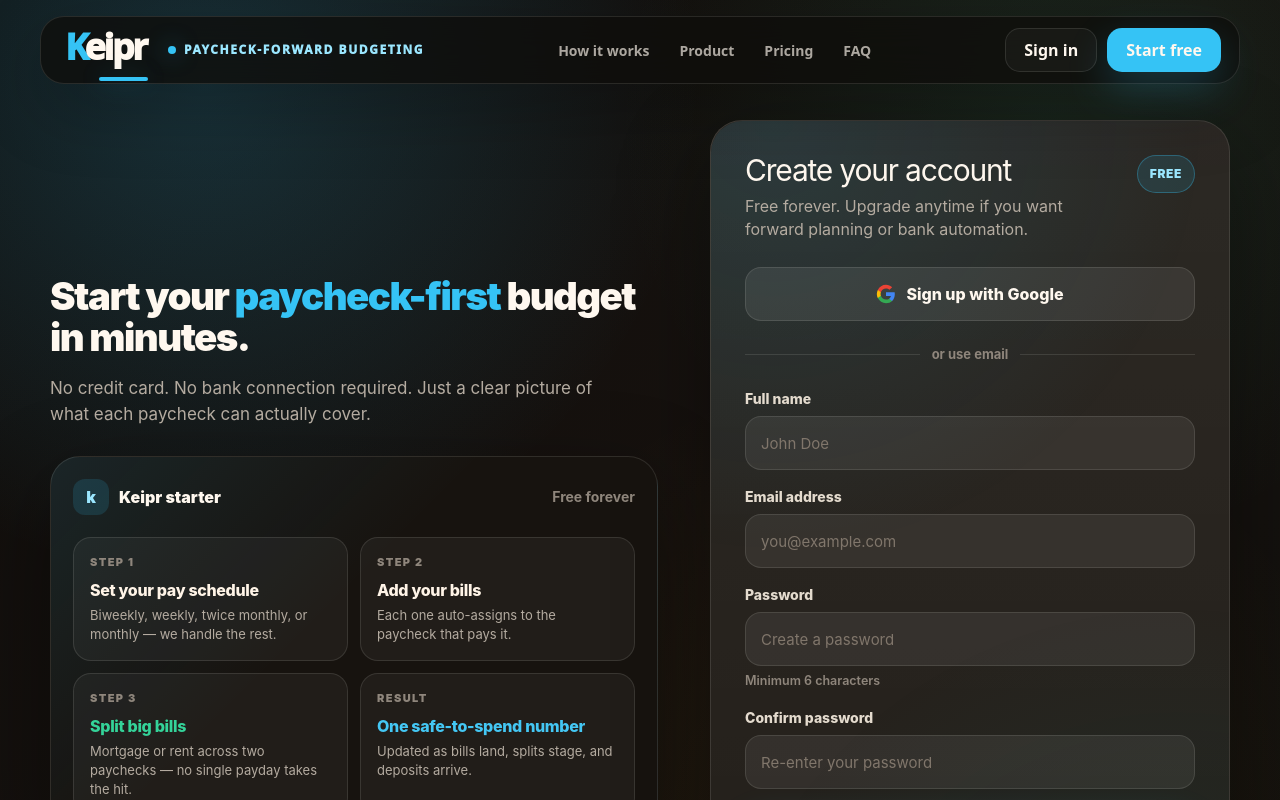
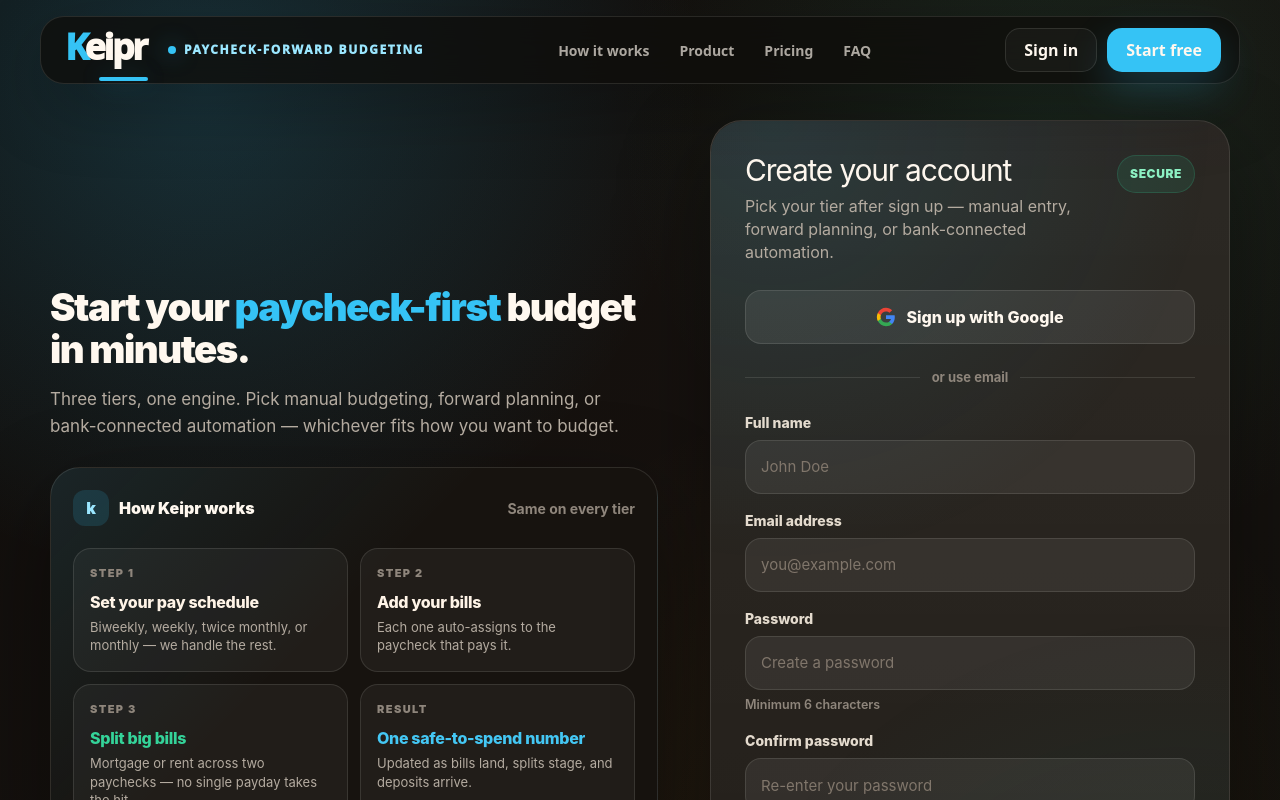
Before and after one commit to jesan-ux89/keiprwebsite, a Next.js app: page /auth/signup in a window 1280 px wide. Shown: the top 800 px of the page. Built offline with nearby package versions, Linux system fonts and the light colour scheme; no server answers.

Commit message:
/auth/signup: drop 'Free forever' framing, present three tiers as equal options

```diff
--- a/src/app/auth/signup/page.tsx
+++ b/src/app/auth/signup/page.tsx
@@ -214,13 +214,13 @@ export default function SignupPage() {
             letter-spacing: -0.04em;
           }
           .loginHead p { margin: 0; color: #b4aba0; line-height: 1.45; }
-          .freePill {
+          .securePill {
             flex: 0 0 auto;
             border-radius: 999px;
             padding: 9px 12px;
-            background: rgba(53,195,245,0.12);
-            color: #9be7ff;
-            border: 1px solid rgba(53,195,245,0.32);
+            background: rgba(52, 211, 153, 0.1);
+            color: #8df2c4;
+            border: 1px solid rgba(52, 211, 153, 0.18);
             font-weight: 900;
             font-size: 12px;
             letter-spacing: 0.05em;
@@ -364,7 +364,7 @@ export default function SignupPage() {
             .loginCard { padding: 24px; border-radius: 24px; }
             .loginCard::before { border-radius: 24px; }
             .loginHead { display: block; }
-            .freePill { display: inline-flex; margin-top: 14px; }
+            .securePill { display: inline-flex; margin-top: 14px; }
             .perksGrid { grid-template-columns: 1fr; }
           }
         `}</style>
@@ -373,17 +373,17 @@ export default function SignupPage() {
           <section className="story" aria-label="Why join Keipr">
             <h1>Start your <em>paycheck-first</em> budget in minutes.</h1>
             <p className="storyCopy">
-              No credit card. No bank connection required. Just a clear picture of what each
-              paycheck can actually cover.
+              Three tiers, one engine. Pick manual budgeting, forward planning, or bank-connected
+              automation &mdash; whichever fits how you want to budget.
             </p>
 
             <div className="preview" aria-label="What you get with Keipr">
               <div className="previewTop">
                 <div className="previewTitle">
                   <span className="miniLogo">k</span>
-                  Keipr starter
+                  How Keipr works
                 </div>
-                <div className="updated">Free forever</div>
+                <div className="updated">Same on every tier</div>
               </div>
               <div className="perksGrid">
                 <div className="perkCard">
@@ -414,9 +414,9 @@ export default function SignupPage() {
             <div className="loginHead">
               <div>
                 <h2>Create your account</h2>
-                <p>Free forever. Upgrade anytime if you want forward planning or bank automation.</p>
+                <p>Pick your tier after sign up &mdash; manual entry, forward planning, or bank-connected automation.</p>
               </div>
-              <div className="freePill">Free</div>
+              <div className="securePill">Secure</div>
             </div>
 
             {error && <div className="errorMessage">{error}</div>}
```
